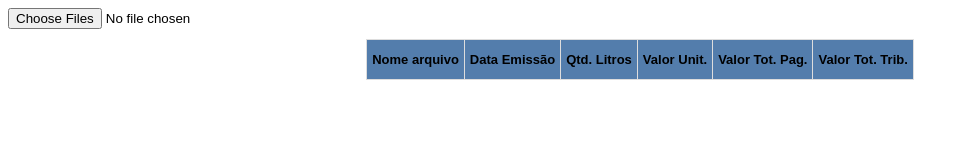
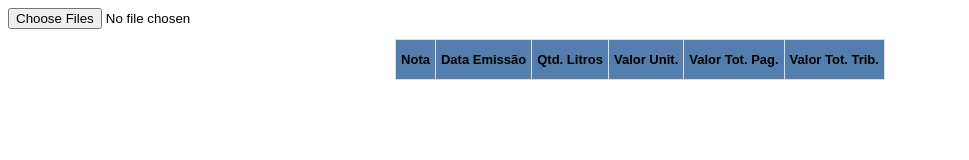
Before and after one commit to pantojacamilla/xml-parser-with-gitpod, a website: page index.html in a window 1280 px wide. Shown: the whole page, without its empty margins (0-969 px from the left). Drawn offline with Linux system fonts and the light colour scheme.

Commit message:
Modifica o nome do campo nome do arquivo para Nota

```diff
--- a/index.html
+++ b/index.html
@@ -15,7 +15,7 @@
   <table id='relatorio'>
     <thead>
       <tr>
-        <th>Nome arquivo</th>
+        <th>Nota</th>
         <th>Data Emissão</th>
         <th>Qtd. Litros</th>
         <th>Valor Unit.</th>
```
